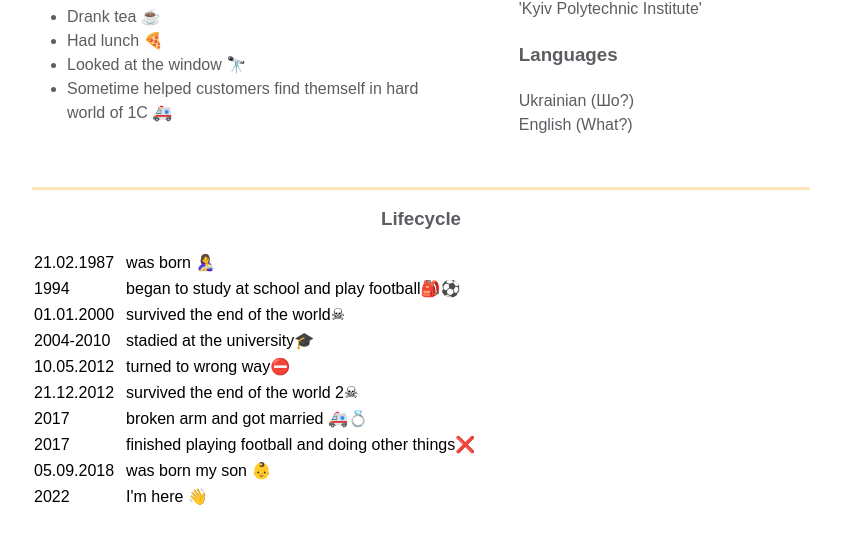
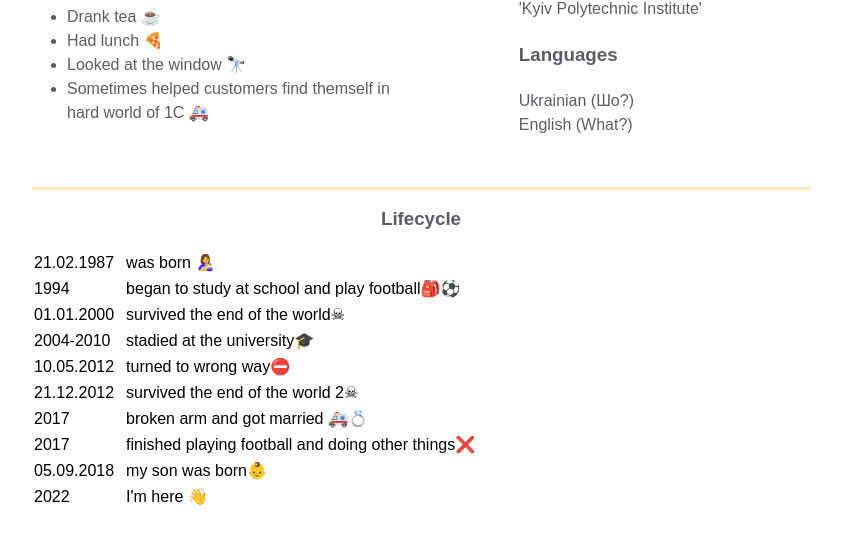
Before and after one commit to SerhiiKurylo/homepage, a plain HTML site: page index.html in a window 1280 px wide. Shown: the part 738-1271 px from the top of the page, without its empty margins (219-1060 px from the left). Drawn offline with Linux system fonts and the light colour scheme.

Commit message:
Updated resume

```diff
--- a/index.html
+++ b/index.html
@@ -120,7 +120,7 @@
                         <li>Drank tea ☕</li>
                         <li>Had lunch 🍕</li>
                         <li>Looked at the window 🔭</li>
-                        <li>Sometime helped customers find themself in hard world of 1C 🚑</li>
+                        <li>Sometimes helped customers find themself in hard world of 1C 🚑</li>
                       </ul>
                     </div>
                   </div>
@@ -196,7 +196,7 @@
                 </tr>
                 <tr>
                   <td>05.09.2018</td>
-                  <td>was born my son 👶</td>
+                  <td>my son was born👶</td>
                 </tr>
                 <tr>
                   <td>2022</td>
```
